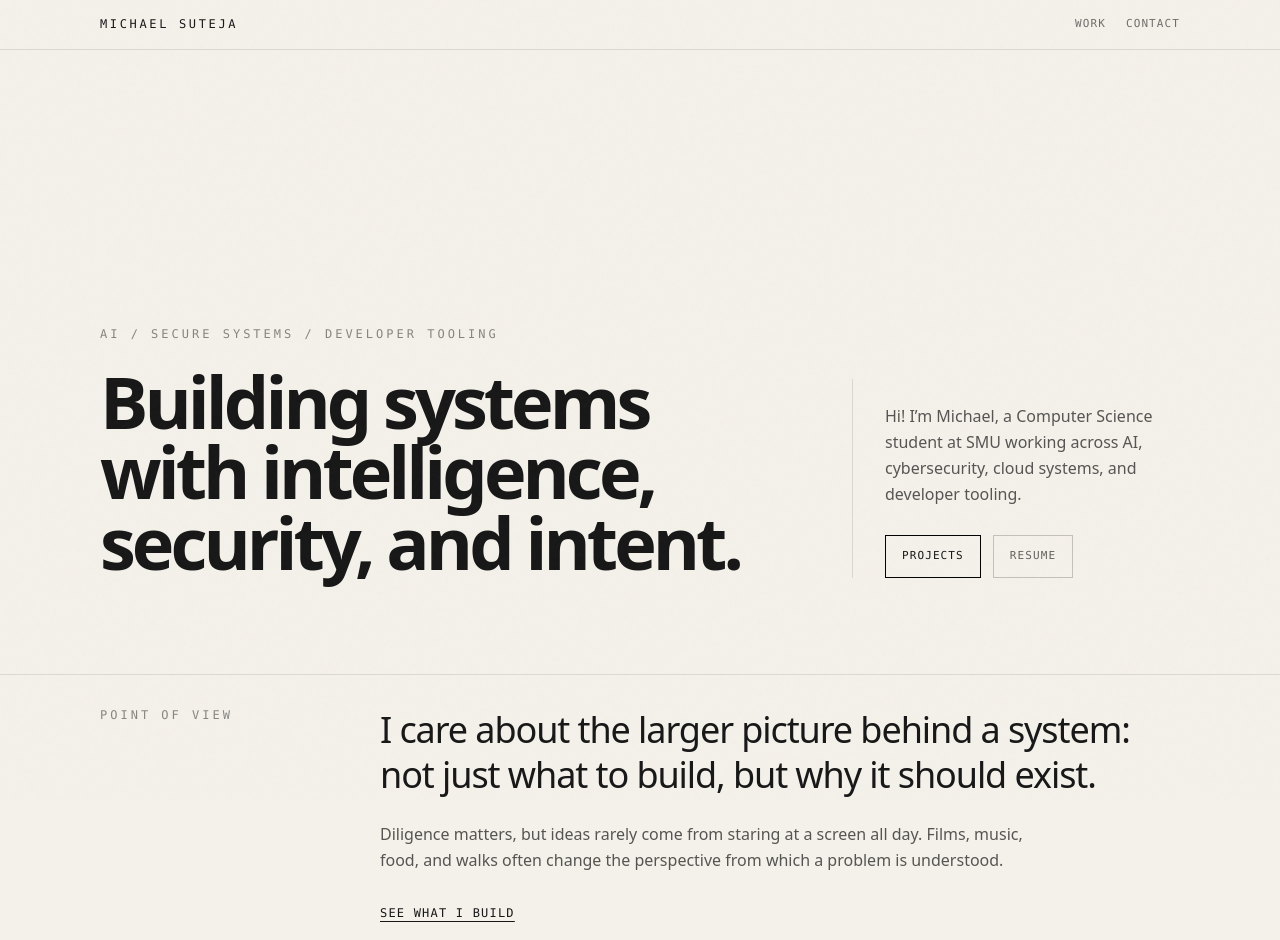
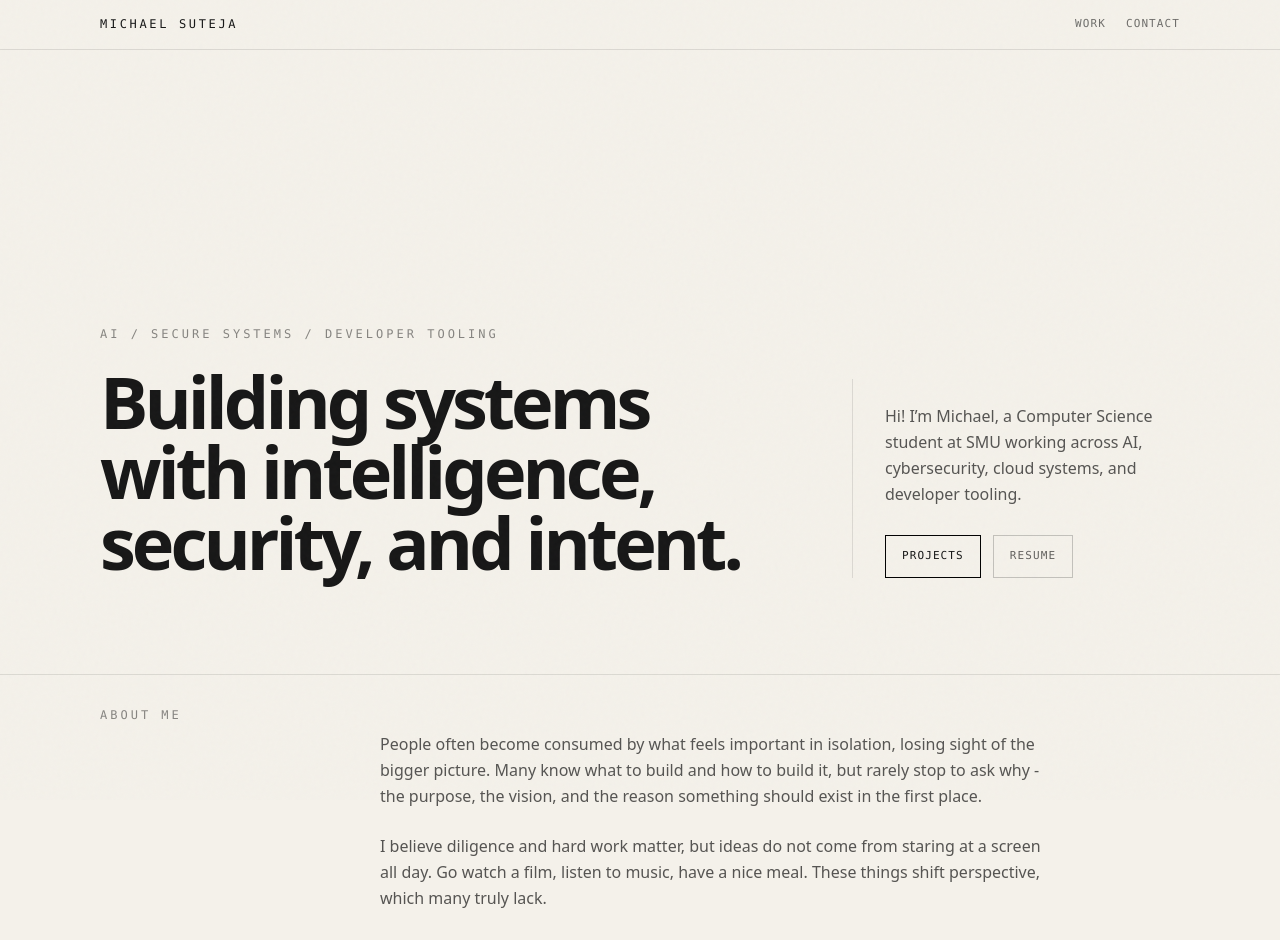
Before and after one commit to msuteja/msuteja, a Next.js app in the folder personal-website/: page / in a window 1280 px wide. Shown: the top 940 px of the page. Built offline with nearby package versions, Linux system fonts and the light colour scheme.

Commit message:
minor changes

```diff
--- a/personal-website/src/components/about-preview.tsx
+++ b/personal-website/src/components/about-preview.tsx
@@ -1,41 +1,3 @@
-// export default function About() {
-//   return (
-//     <section
-//       id="about"
-//       className="mx-auto grid max-w-7xl grid-cols-1 border-y border-black/10 px-5 py-28 md:grid-cols-12"
-//     >
-//       <div className="mb-10 md:col-span-3 md:mb-0">
-//         <p className="font-mono text-xs uppercase tracking-[0.3em] text-black/50">
-//           Manifesto
-//         </p>
-//       </div>
-
-//       <div className="space-y-8 md:col-span-9">
-//         <p className="max-w-4xl text-3xl leading-tight tracking-[-0.03em] md:text-5xl">
-//           People often become consumed by what feels important in isolation,
-//           losing sight of the bigger picture.
-//         </p>
-
-//         <div className="grid gap-8 text-lg leading-relaxed text-black/70 md:grid-cols-2">
-//           <p>
-//             Many know what to build and how
-//             to build it, but rarely stop to ask why - the purpose, the vision,
-//             and the reason something should exist in the first place.
-//           </p>
-
-//           <p>
-//             I believe diligence and hard work matter, but ideas do not come from
-//             staring at a screen all day. Go watch a film, listen to music, have a
-//             nice meal. These things shift perspective, which many truly lack.
-
-//             I enjoy building systems and solutions to solve problems, but beyond that,
-//             good food, good films, and good music are what I stay alive for.
-//           </p>
-//         </div>
-//       </div>
-//     </section>
-//   );
-// }
 import Link from "next/link";
 
 export default function AboutPreview() {
@@ -44,27 +6,33 @@ export default function AboutPreview() {
       <div className="page-shell grid grid-cols-1 gap-10 py-8 md:grid-cols-12">
         <div className="md:col-span-3">
           <p className="font-mono text-xs uppercase tracking-[0.25em] text-black/45">
-            Point of View
+            About Me
           </p>
         </div>
 
         <div className="md:col-span-9">
-          <p className="max-w-3xl text-2xl leading-tight tracking-[-0.03em] md:text-4xl">
-            I care about the larger picture behind a system: not just what to
-            build, but why it should exist.
+          <p className="mt-6 max-w-2xl leading-relaxed text-black/65">
+            People often become consumed by what feels important in isolation, losing sight of the bigger picture.
+            Many know what to build and how to build it, but rarely stop to ask why - the purpose, the vision,
+            and the reason something should exist in the first place.
           </p>
 
           <p className="mt-6 max-w-2xl leading-relaxed text-black/65">
-            Diligence matters, but ideas rarely come from staring at a screen
-            all day. Films, music, food, and walks often change the perspective
-            from which a problem is understood.
+            I believe diligence and hard work matter, but ideas do not come from
+            staring at a screen all day. Go watch a film, listen to music, have a
+            nice meal. These things shift perspective, which many truly lack.
+          </p>
+
+          <p className="mt-6 max-w-2xl leading-relaxed text-black/65">
+            I enjoy building systems and solutions to solve problems, but beyond that,
+            good food, good films, and good music are what I stay alive for.
           </p>
 
           <Link
             href="/projects"
             className="mt-8 inline-block font-mono text-xs uppercase tracking-widest underline underline-offset-4"
           >
-            See what I build
+            See the projects I have done!
           </Link>
         </div>
       </div>
--- a/personal-website/src/content/projects.ts
+++ b/personal-website/src/content/projects.ts
@@ -8,7 +8,7 @@ export const projects = [
     type: "Final Year Project",
     thumbnail: "/images/projects/codellamas.png",
     description:
-      "An AI-powered VSCode extension that generates and evaluates Spring Boot refactoring exercises.",
+      "An AI-powered VSCode extension that generates and evaluates Spring Boot refactoring exercises",
     stack: ["FastAPI", "CrewAI", "Spring Boot", "TypeScript"],
     summary: "codellamas - An AI-powered VSCode extension to help students learn software refactoring through generated exercises.",
     details: "Test",
@@ -30,7 +30,7 @@ export const projects = [
     type: "AI",
     thumbnail: "/images/projects/sign-language-recognition.png",
     description:
-      "A computer vision system for sign language recognition using ResNet50 and MediaPipe.",
+      "A computer vision system for sign language recognition using ResNet50 and MediaPipe",
     stack: ["TensorFlow", "Keras", "MediaPipe"],
     summary: "An AI-powered computer vision system for recognizing American Sign Language using ResNet50 and MediaPipe.",
     details: "Test",
```
